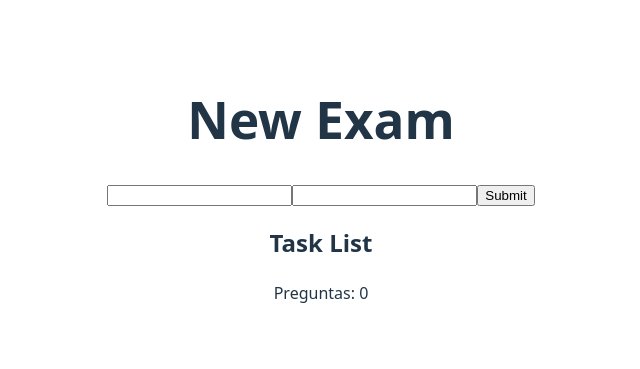
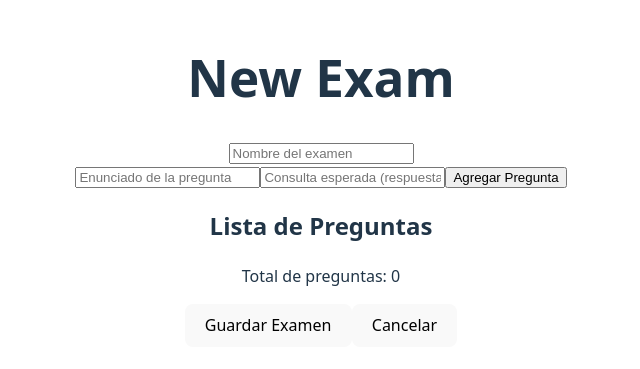
Before and after one commit to kicconsu/SQLExam, a React (Vite) app in the folder front/: page /ProfessorExam in a window 1280 px wide. Shown: the part 219-588 px from the top of the page, without its empty margins (319-959 px from the left). Built offline with nearby package versions, Linux system fonts and the light colour scheme.

Commit message:
Almost finished exam handler
Lo unico que falta es saber como manejar los archivos de la base de datos que subira el profe y con eso deberia estar listo and were ready to move on

```diff
--- a/front/src/pages/HomePageProfessor.jsx
+++ b/front/src/pages/HomePageProfessor.jsx
@@ -7,27 +7,88 @@ import { useNavigate } from 'react-router-dom'
 export default function HomePageprofessor() {
   const navigate = useNavigate();
   const [profe, setProfe] = useState(null);
+  const [examenes, setExamenes] = useState([]);
+  const [loading, setLoading] = useState(true);
+  const [error, setError] = useState(null);
 
   useEffect(() => {
-    const token = localStorage.getItem("token");
-    const profeData = localStorage.getItem("user");
+    cargarExamenes();
+  }, []);
 
-    if (!token || !profeData) {
-      navigate('/professorlogin');
+
+async function cargarExamenes() {
+    setLoading(true);
+    setError(null);
+
+    try {
+      const token = localStorage.getItem('token');
+      const NAME = {
+
+        nombre_examen: projectName
+
+      };
+
+      // obtener examenes mando nombre del profe y token
+      const response = await fetch('http://localhost:3000/api/exams', {
+        method: 'GET',
+        headers: {
+          'Authorization': `Bearer ${token}`
+        },
+        body: JSON.stringify(NAME)
+      });
+
+      if (response.ok) {
+        const data = await response.json();
+        console.log(' Exámenes obtenidos:', data);
+        setExamenes(data.Exams);
+      } else {
+        setError('Error al cargar los exámenes');
+      }
+
+    } catch (err) {
+      console.error('❌ Error:', err);
+      setError('Error de conexión con el servidor');
+    } finally {
+      setLoading(false);
+    }
+  }
+  async function handleDeleteExam(examId, nombreExamen) {
+    if (!window.confirm(`¿Seguro que quieres eliminar "${nombreExamen}"?`)) {
       return;
     }
 
     try {
-      const parsedProfe = JSON.parse(profeData);
-      setProfe(parsedProfe);
-    } catch (error) {
-      console.error("Error al parsear datos:", error);
-      localStorage.removeItem("token");
-      localStorage.removeItem("refreshToken");
-      localStorage.removeItem("user");
-      navigate('/professorlogin');
+      const token = localStorage.getItem('token');
+      const NAME = {
+
+        nombre_examen: projectName
+
+      };
+      const response = await fetch(`http://localhost:3000/api/examenes/${examId}`, {
+        method: 'DELETE',
+        headers: {
+          'Authorization': `Bearer ${token}`
+        },
+        body: JSON.stringify(NAME)
+      });
+
+      if (response.ok) {
+        alert('Examen eliminado exitosamente');
+        cargarExamenes();
+      } else {
+        alert('Error al eliminar el examen');
+      }
+
+    } catch (err) {
+      console.error(' Error:', err);
+      alert('Error de conexión');
     }
-  }, [navigate]);
+  }
+
+  if (loading) {
+    return <div><h1>Cargando exámenes...</h1></div>;
+  }
+
 
   return (
     <>
@@ -35,11 +96,6 @@ export default function HomePageprofessor() {
         Panel de control
       </h1>
 
-      {profe && (
-        <h2>
-          Bienvenido, {profe.nombre || profe.name || profe.email || "Profesor"}
-        </h2>
-      )}
 
       <h3>Tus proyectos</h3>
 
@@ -48,5 +104,40 @@ export default function HomePageprofessor() {
         label="Crear Examen"
         className="create-exam-button"
       />
+      {examenes.length === 0 && !loading && (
+        <p>No tienes exámenes creados todavía</p>
+      )}
+
+
+      {/* 🎯 BOTONES DE LOS EXÁMENES */}
+      <div style={{ display: 'flex', flexDirection: 'column', gap: '15px' }}>
+        {examenes.map((examen) => (
+          <div
+            key={examen.id}
+
+          >
+            {/* BOTÓN PRINCIPAL DEL EXAMEN */}
+            <button
+              onClick={() => navigate(`/editar-examen/${examen.id}`)}
+
+
+            >
+               {examen.nombre_examen}
+              <div style={{ fontSize: '14px', fontWeight: 'normal', marginTop: '5px' }}>
+                Base de datos: {examen.db_asociada} | Preguntas: {examen.cantidad_preguntas || examen.preguntas?.length || 0}
+              </div>
+            </button>
+
+            {/* Botón de eliminar */}
+            <button
+              onClick={() => handleDeleteExam(examen.id, examen.nombre_examen)}
+
+            >
+               Eliminar
+            </button>
+          </div>
+        ))}
+      </div>
+
     </>
   )}
--- a/front/src/pages/ProfessorExam.jsx
+++ b/front/src/pages/ProfessorExam.jsx
@@ -1,86 +1,224 @@
 import { useState } from "react";
 import "../CSS/ProfessorExam.css";
-
+import ProfessorLogin from "./ProfessorLogin";
+import { useNavigate } from 'react-router-dom';
 export default function ProfessorExam() {
+  const navigate = useNavigate();
+  const [projectName, setProjectName] = useState('');
   const [question, setQuestion] = useState("");
   const [answer, setAnswer] = useState("");
   const [list, setList] = useState([]);
   const [editbtn, setEditbtn] = useState(false);
+  const [profe, setProfe] = useState(null);
+  const [loading, setLoading] = useState(false);
+  const [error, setError] = useState(null);
+  const [editingIndex, setEditingIndex] = useState(null);
+  const [dbAsociada, setDbAsociada] = useState(null);
+  const [dbFileName, setDbFileName] = useState('');
+
 
   function addQuestion(e) {
     e.preventDefault(); // evita que el form haga refresh
 
-    if (!question.trim() || !answer.trim()) {
+    if (question.trim() === '' || answer.trim() === '') {
       alert("Please write question and answer");
+
       return;
     }
+    const newItem = {
+        enunciado: question,
+        consulta_esperada: answer
+      };
 
-    setList([...list, { q: question, a: answer }]);
+    setList([...list, newItem]);
 
     setQuestion("");
     setAnswer("");
   }
   function editItem(index) {
-    setEditingIndex(index); // guardar qué item editas
-    setQuestion(list[index].q);
-    setAnswer(list[index].a);
+    setEditingIndex(index);
+  setQuestion(list[index].enunciado);
+  setAnswer(list[index].consulta_esperada);
 }
   function deleteItem(index) {
     setList(list.filter((_, i) => i !== index));
 }
+  async function handleSaveExam() {
+    // Validaciones
+    if (!projectName.trim()) {
+      alert('Por favor ingresa el nombre del examen');
+      return;
+    }
+    if (!dbAsociada && !isEditMode) {
+      alert('Por favor selecciona un archivo .bak');
+      return;
+    }
+
+    if (list.length === 0) {
+      alert('Por favor agrega al menos una pregunta');
+      return;
+    }
+
+    setLoading(true);
+    setError(null);
+
+    try {
+
+      const user = JSON.parse(localStorage.getItem('user'));
+      const token = localStorage.getItem('token');
+      const formData = new FormData();
+
+      if (dbAsociada) {
+        formData.append('db_asociada', dbAsociada);
+      }
+
+      const preguntasFormateadas = list.map((pregunta, index) => ({
+        numero_pregunta: index + 1,
+        enunciado: pregunta.enunciado,
+        consulta_esperada: pregunta.consulta_esperada,
+        nombre_examen: projectName
+      }));
+
+
+      const payload = {
+        profe: profe.name ,
+        nombre_examen: projectName,
+        db_asociada: dbAsociada,
+        preguntas: preguntasFormateadas
+      };
+
+
+      formData.append('exam_data', JSON.stringify(examData));
+      // Ennvio al backend
+      const response = await fetch('http://localhost:3000/api/make-exam', {
+        method: 'POST',
+        headers: {
+
+          'Authorization': `Bearer ${token}`
+        },
+        body: JSON.stringify(payload)
+      });
+
+      const data = await response.json();
+
+      if (response.ok) {
+        console.log('✅ Examen creado exitosamente:', data);
+        alert('¡Examen creado exitosamente!');
+
+
+        navigate('/homeprofessor');
+      } else {
+        setError(data.message || 'Error al crear el examen');
+        console.error('❌ Error del servidor:', data);
+      }
+
+    } catch (err) {
+      console.error('❌ Error de red:', err);
+      setError('Error de conexión con el servidor');
+    } finally {
+      setLoading(false);
+    }
+  }
+
+  function handleCancel() {
+    if (window.confirm('¿Seguro que quieres cancelar? Se perderán los cambios.')) {
+      navigate('/homeprofessor');
+    }
+  }
 
 return (
-
     <>
       <h1 className="main-title">New Exam</h1>
+
+
+      <form onSubmit={(e) => e.preventDefault()}>
+        <input
+          className="Project-Name"
+          placeholder="Nombre del examen"
+          value={projectName}
+          onChange={(e) => setProjectName(e.target.value)}
+        />
+
+
+      </form>
+
 
       <form onSubmit={addQuestion}>
         <input
           className="question-item"
+          placeholder="Enunciado de la pregunta"
           value={question}
           onChange={(e) => setQuestion(e.target.value)}
         />
 
         <input
           className="answer-item"
+          placeholder="Consulta esperada (respuesta)"
           value={answer}
           onChange={(e) => setAnswer(e.target.value)}
         />
 
-        <input type="submit" id="submit_button" value="Submit" />
+        <input type="submit" id="submit_button" value="Agregar Pregunta" />
       </form>
 
-      <h2>Task List</h2>
+      <h2>Lista de Preguntas</h2>
       <ul>
         {list.map((item, index) => (
           <li key={index}>
             <label>
-        <span className="question-item">{item.q}</span>
-        <span className="answer-item">{item.a}</span>
+              <span className="question-item">
+                {index + 1}. {item.enunciado}
+              </span>
+              <span className="answer-item">
+                Respuesta: {item.consulta_esperada}
+              </span>
             </label>
 
             <span
               className="edit-btn"
               onClick={() => {
-    const update = prompt("Edit question:", item.q);
-    const update2 = prompt("Edit answer:", item.a);
-    if (update !== null) {
+                const update = prompt("Editar enunciado:", item.enunciado);
+                const update2 = prompt("Editar consulta esperada:", item.consulta_esperada);
+                if (update !== null && update2 !== null) {
                   const newList = [...list];
-      newList[index].q = update;
-      newList[index].a = update2;
+                  newList[index].enunciado = update;
+                  newList[index].consulta_esperada = update2;
                   setList(newList);
                 }
               }}
             >
               Edit
             </span>
-      <span className="delete-btn" onClick={() => deleteItem(index)}>Delete</span>
+
+            <span className="delete-btn" onClick={() => deleteItem(index)}>
+              Delete
+            </span>
           </li>
         ))}
       </ul>
-      Preguntas: <span>{list.length}</span>
-    </>
+
+      <p>Total de preguntas: <span>{list.length}</span></p>
 
 
+
+
+      <div >
+        <button
+          onClick={handleSaveExam}
+          disabled={loading}
+
+        >
+          {loading ? 'Guardando...' : 'Guardar Examen'}
+        </button>
+
+        <button
+          onClick={handleCancel}
+          disabled={loading}
+
+        >
+          Cancelar
+        </button>
+      </div>
+    </>
   );
 }
```
Lines whose indentation alone changed are shown as unchanged.
